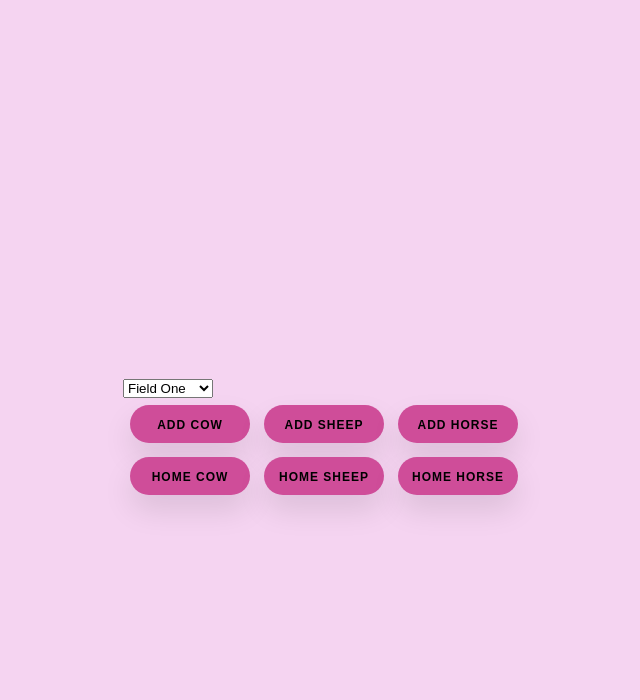
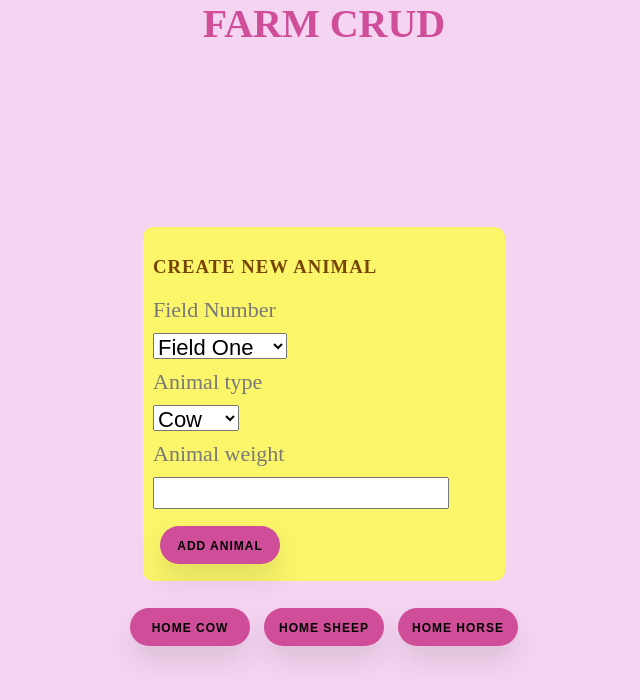
Before and after one commit to dkeparute/React-namu-darbai, a React (Create React App) app: page / in a window 1280 px wide. Shown: the top 700 px of the page, without its empty margins (316-956 px from the left). Built offline with nearby package versions, Linux system fonts and the light colour scheme.

Commit message:
FARM CRUD

```diff
--- a/src/App.jsx
+++ b/src/App.jsx
@@ -8,15 +8,26 @@ function App() {
 
     const [fieldNumber, setFieldNumber] = useState(1);
 
+    const [weight, setWeight] = useState('');
 
-    const add = (what) => {
+    const [fieldType, setFieldType] = useState('cow');
+
+    const handleWeight = event => {
+        setWeight(event.target.value);
+    }
+
+    const selectFieldType = event => {
+        setFieldType(event.target.value);
+    }
+
+    const add = () => {
 
         const fieldCopy = field.slice();
 
         fieldCopy.push({
             id: idGenerator(),
-            animal: what,
-            weight: 0,
+            animal: fieldType,
+            weight: weight,
             field: parseInt(fieldNumber)
         });
 
@@ -79,6 +90,7 @@ function App() {
 
     return (
         <>
+            <h1>FARM CRUD</h1>
             <div className='field'>
                 <div className='field_part'>
 
@@ -93,17 +105,26 @@ function App() {
                     {field.map((fieldAnimal, i) => <GroupAnimal key={i} field={3} fieldAnimal={fieldAnimal} goHome={goHome} addWeight={addWeight}></GroupAnimal>)}
                 </div>
             </div>
-            <select value={fieldNumber} onChange={selectField}>
-                <option value={1}>Field One</option>
-                <option value={2}>Field Two</option>
-                <option value={3}>Field Three</option>
-            </select>
-            <div>
-                <div className='buttons-holder'>
-                    <button onClick={() => add('cow')}>Add cow</button>
-                    <button onClick={() => add('sheep')}>Add sheep</button>
-                    <button onClick={() => add('horse')}>Add horse</button>
-                </div>
+            {/*NAUJO GYVUNO SUKURIMAS */}
+            <div className='new'>
+                <h3>Create new animal</h3>
+                <span>Field Number</span>
+                {/* LAUKO PASIRINKIMAS */}
+                <select value={fieldNumber} onChange={selectField}>
+                    <option value={1}>Field One</option>
+                    <option value={2}>Field Two</option>
+                    <option value={3}>Field Three</option>
+                </select>
+                <span>Animal type</span>
+                {/*GYVULIO PASIRINKIMAS  */}
+                <select value={fieldType} onChange={selectFieldType}>
+                    <option value={'cow'}>Cow</option>
+                    <option value={'sheep'}>Sheep</option>
+                    <option value={'horse'}>Horse</option>
+                </select>
+                <span>Animal weight</span>
+                <input type="text" onChange={handleWeight} value={weight} />
+                <button onClick={add}>Add animal</button>
             </div>
             <div className='buttons-holder'>
                 <button onClick={() => groupGoHome('cow')}>Home cow</button>
--- a/src/App.scss
+++ b/src/App.scss
@@ -181,6 +181,7 @@ button {
 
   div {
     background-color: rgb(8, 175, 120);
+    border-radius: 10px;
     margin: 20px 0;
     display: flex;
     justify-content: flex-start;
@@ -206,12 +207,6 @@ button {
       margin: 10px;
     }
   }
-}
-.buttons-holder {
-  display: flex;
-  justify-content: center;
-  align-items: center;
-}
   .btn {
     display: flex;
     justify-content: center;
@@ -230,3 +225,41 @@ input {
     border: none;
     margin-left: 15px;
   }
+}
+.buttons-holder {
+  display: flex;
+  justify-content: center;
+  align-items: center;
+}
+.new {
+  background-color: rgb(250, 245, 105);
+  border-radius: 10px;
+  margin: 20px;
+  display: flex;
+  justify-content: flex-start;
+  align-items: flex-start;
+  flex-direction: column;
+  padding: 10px;
+  select,
+  input {
+    height: 26px;
+    font-size: 22px;
+    outline: none;
+    margin: 10px 0;
+  }
+  h3 {
+    text-transform: uppercase;
+    font-weight: 900;
+    letter-spacing: 1px;
+    color: rgb(118, 69, 5);
+  }
+  span {
+    font-size: 22px;
+    color: rgb(121, 120, 121);
+  }
+}
+h1 {
+  text-align: center;
+  font-size: 40px;
+  color:#cf4d99
+}
```
Lines whose indentation alone changed are shown as unchanged.
